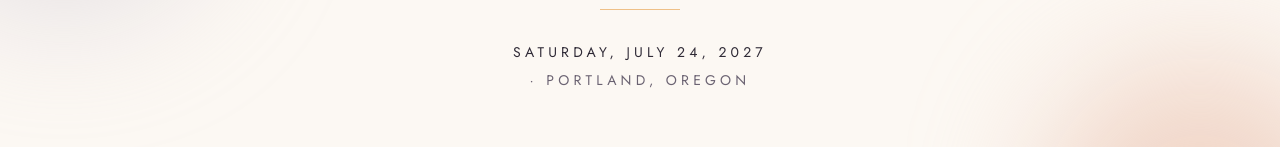
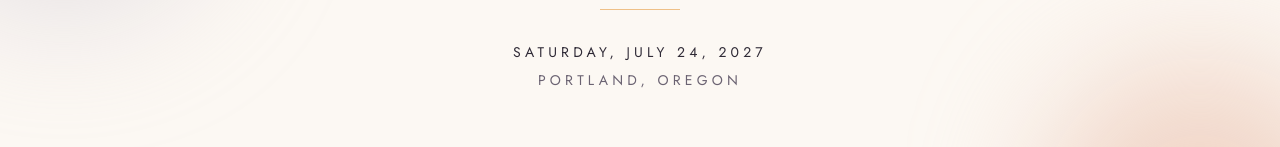
Before and after one commit to yrsong15/yrslzwedding, a Next.js app: page / in a window 1280 px wide. Shown: the part 412-559 px from the top of the page. Built offline with nearby package versions, Linux system fonts and the light colour scheme.

Commit message:
Remove site from landing page

```diff
--- a/app/(site)/page.tsx
+++ b/app/(site)/page.tsx
@@ -1,7 +1,7 @@
 import Link from "next/link";
 import Countdown from "@/components/Countdown";
 import FadeIn from "@/components/FadeIn";
-import { couple, koreanMessage, location, rsvpDeadline, venue, weddingDate, weddingDateLabel } from "@/lib/site";
+import { couple, koreanMessage, location, rsvpDeadline, weddingDate, weddingDateLabel } from "@/lib/site";
 
 export default function Home() {
   return (
@@ -23,9 +23,7 @@ export default function Home() {
           <p className="mt-6 font-serif text-2xl italic text-muted">are getting married</p>
           <div className="mx-auto my-8 h-px w-20 bg-orange/70" />
           <p className="text-sm uppercase tracking-[0.3em] text-ink">{weddingDateLabel}</p>
-          <p className="mt-2 text-sm uppercase tracking-[0.3em] text-muted">
-            {venue} · {location}
-          </p>
+          <p className="mt-2 text-sm uppercase tracking-[0.3em] text-muted">{location}</p>
         </FadeIn>
         <FadeIn delay={0.45} className="mt-12">
           <Countdown target={weddingDate.toISOString()} />
```
